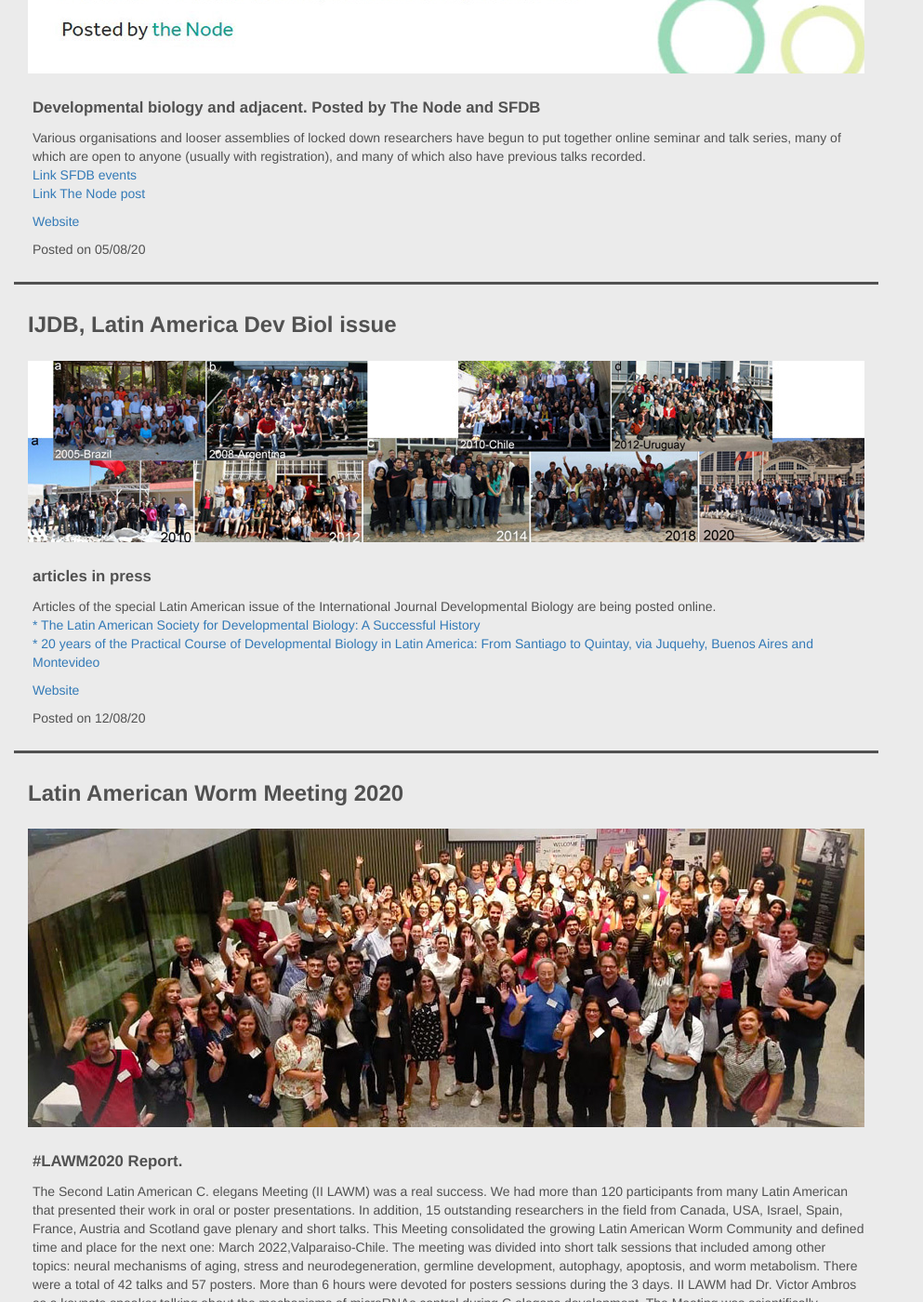
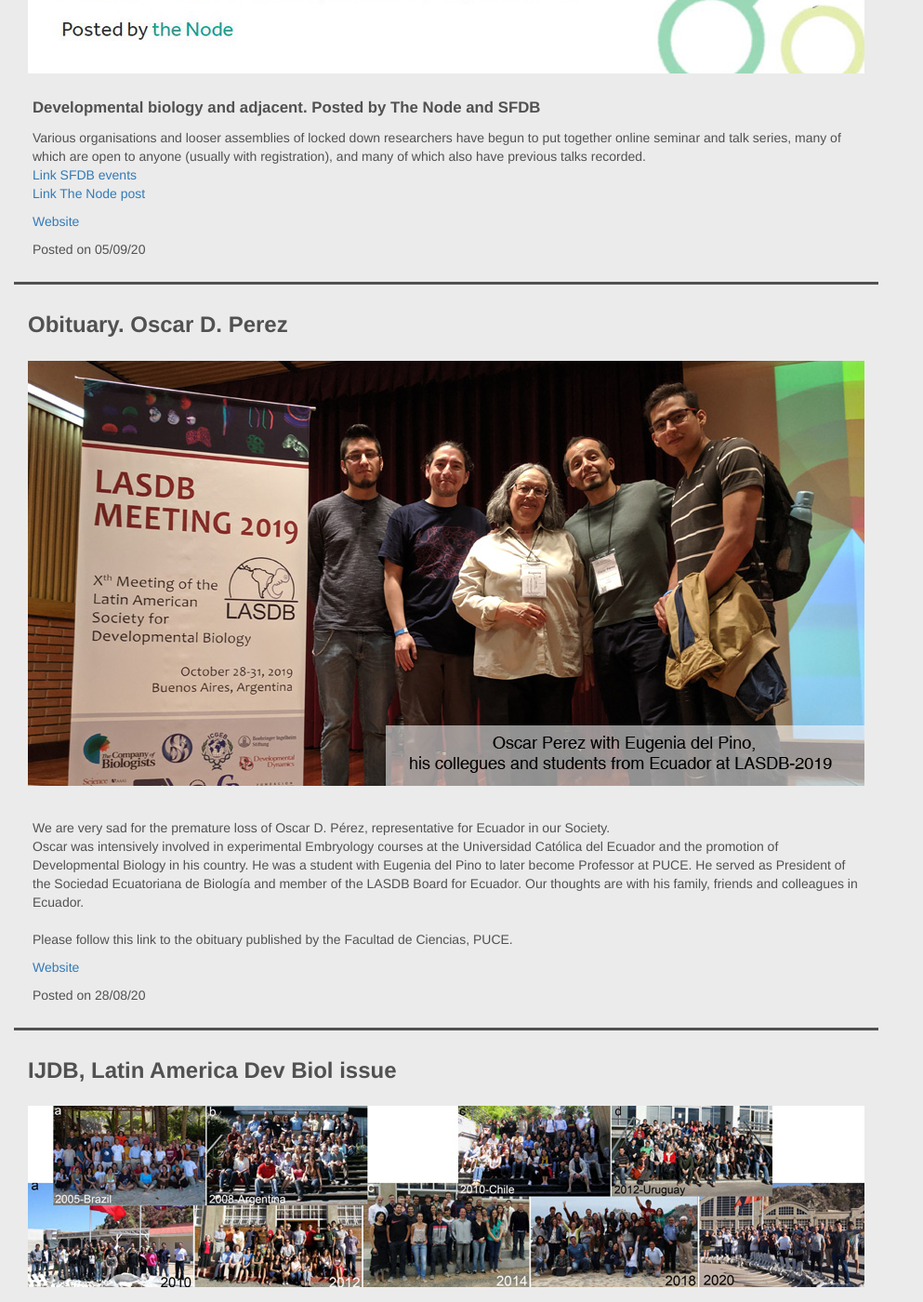
Before and after one commit to lasdb/lasdb.github.io, a Jekyll site: the page built from _posts/2000-01-01-news.markdown, in a window 1280 px wide and 1400 px high, scrolled down 2053 px. Shown: the whole window at 93% size, without its empty margins (0-993 px from the left). Built offline with Jekyll 4.4.1, drawn with Linux system fonts in a browser that asks for light colours; nearby versions of some CDN libraries.

Commit message:
Update 2000-01-01-news.markdown

```diff
--- a/_posts/2000-01-01-news.markdown
+++ b/_posts/2000-01-01-news.markdown
@@ -28,7 +28,7 @@ Alvaro Glavic, Miguel Allende, Verónica Palma, friends and colleagues'
     URL: 'https://sebd.es/meeting-sebd-2020/'
 
   - title: 'List of virtual talks, seminars, forums'
-    date: '05/08/20'
+    date: '05/09/20'
     subtitle: 'Developmental biology and adjacent. Posted by The Node and SFDB'
     body: 'Various organisations and looser assemblies of locked down researchers have begun to put together online seminar and talk series, many of which are open to anyone (usually with registration), and many of which also have previous talks recorded. <br>
     <a href="https://sfbd.fr/en/online-events/" target="_blank">Link SFDB events</a> <br>
@@ -36,6 +36,16 @@ Alvaro Glavic, Miguel Allende, Verónica Palma, friends and colleagues'
     imageSm: '../img/news/onlinetalks-sm.jpg'
     imageBg: '../img/news/onlinetalks-bg.jpg'
     URL: 'https://thenode.biologists.com/list-of-virtual-talks-seminars-forums/events/'
+
+  - title: 'Obituary. Oscar D. Perez'
+    date: '28/08/20'
+    subtitle: ''
+    body: 'We are very sad for the premature loss of Oscar D. Pérez, representative for Ecuador in our Society.<br>
+Oscar was intensively involved in experimental Embryology courses at the Universidad Católica del Ecuador and the promotion of Developmental Biology in his country. He was a student with Eugenia del Pino to later become Professor at PUCE. He served as President of the Sociedad Ecuatoriana de Biología and member of the LASDB Board for Ecuador. Our thoughts are with his family, friends and colleagues in Ecuador. <br><br>
+Please follow this link to the obituary published by the Facultad de Ciencias, PUCE.'
+    imageSm: '../img/news/OscarPerez-sm.jpg'
+    imageBg: '../img/news/OscarPerez-bg.jpg'
+    URL: 'http://www.remcb-puce.edu.ec/index.php/remcb/article/view/238/215'
 
   - title: 'IJDB, Latin America Dev Biol issue'
     date: '12/08/20'
```
